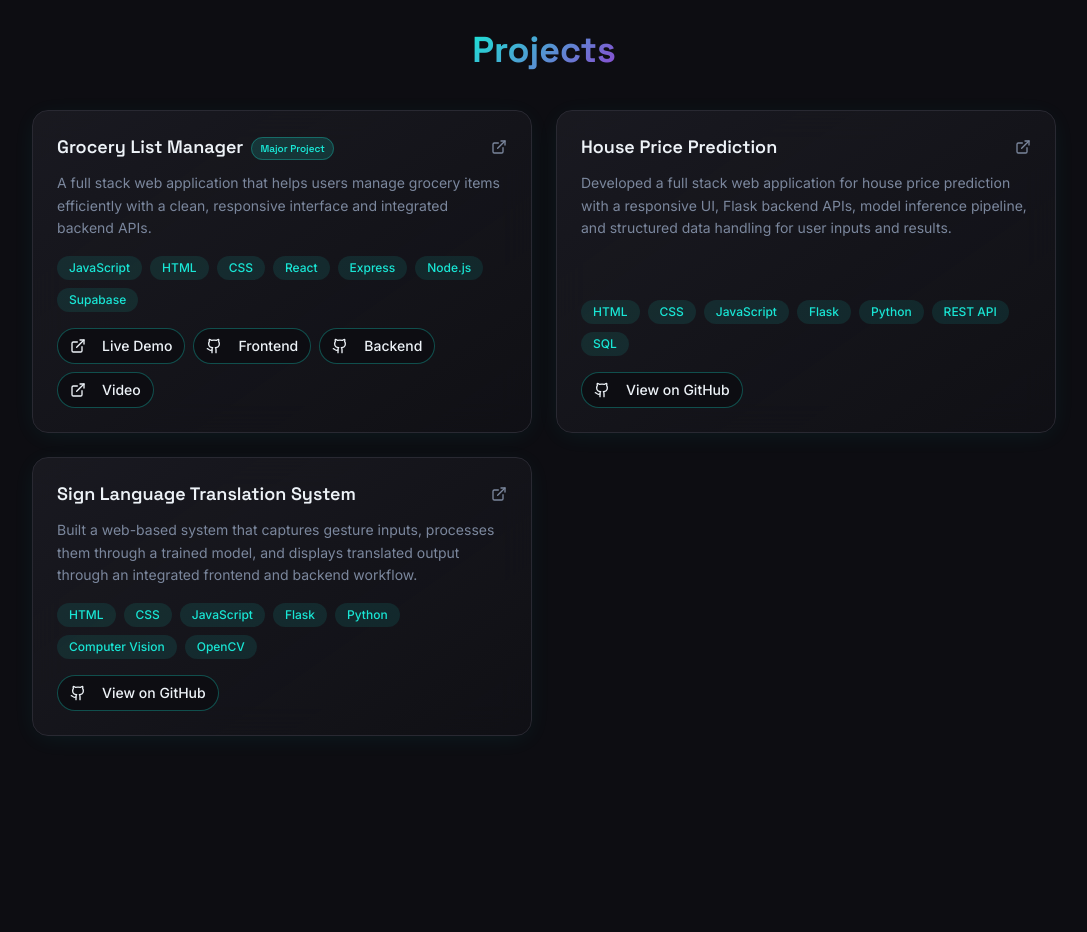
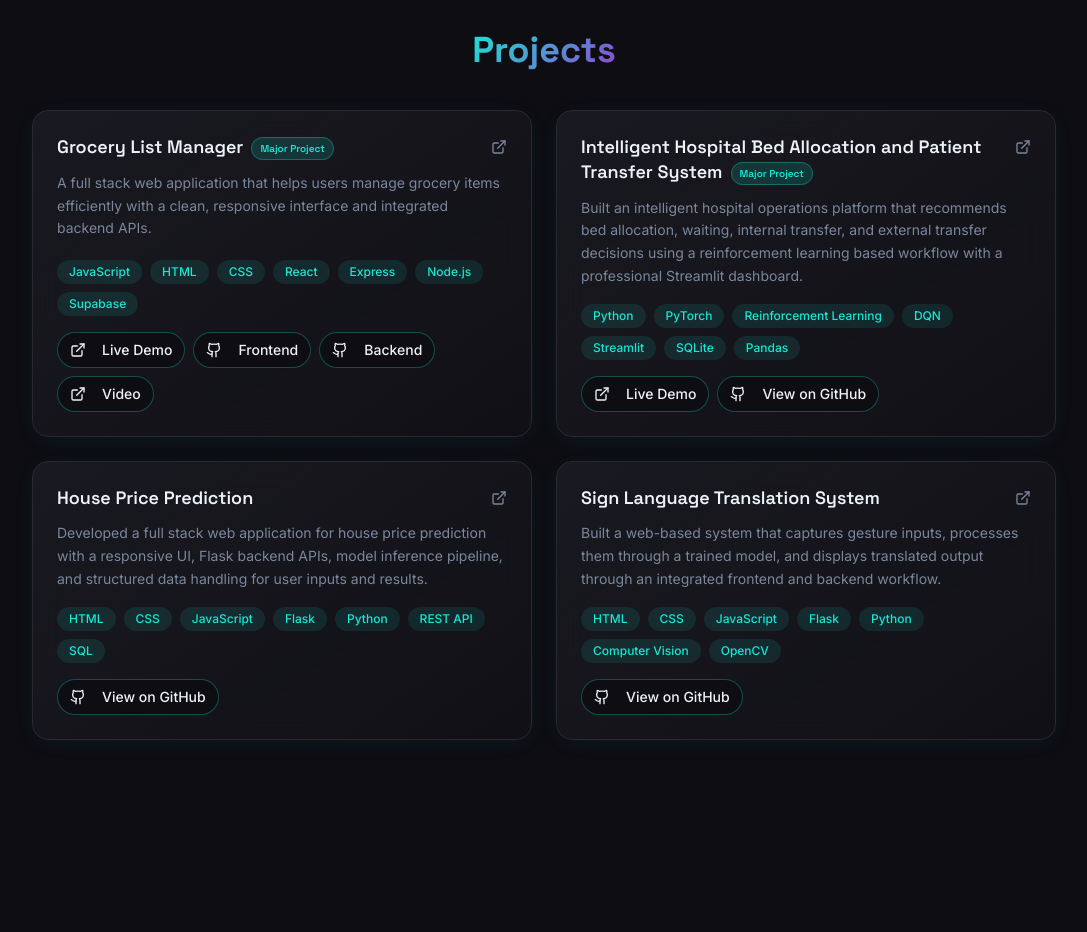
Before and after one commit to karnapuumamaheswari/portfolio, a React (Vite) app: page / in a window 1280 px wide. Shown: the part 3120-4052 px from the top of the page, without its empty margins (96-1183 px from the left). Built offline with nearby package versions, Linux system fonts and the light colour scheme; the HTML template or start-up script is replaced by a standard one.

Commit message:
Add intelligent hospital project to portfolio

```diff
--- a/src/components/portfolio/ProjectsSection.tsx
+++ b/src/components/portfolio/ProjectsSection.tsx
@@ -33,6 +33,23 @@ const projects: Project[] = [
     frontend: "https://github.com/karnapuumamaheswari/grocery-list-manager-frontend",
     backend: "https://github.com/karnapuumamaheswari/grocery-list-manager-backend",
     demo: "https://drive.google.com/file/d/1NxgqKLhGJh9mFSGodIOB9YRHO2N5mIb0/view?usp=sharing",
+  },
+  {
+    title: "Intelligent Hospital Bed Allocation and Patient Transfer System",
+    description:
+      "Built an intelligent hospital operations platform that recommends bed allocation, waiting, internal transfer, and external transfer decisions using a reinforcement learning based workflow with a professional Streamlit dashboard.",
+    stack: [
+      "Python",
+      "PyTorch",
+      "Reinforcement Learning",
+      "DQN",
+      "Streamlit",
+      "SQLite",
+      "Pandas",
+    ],
+    major: true,
+    live: "https://intelligent-bed-allocation.streamlit.app/",
+    github: "https://github.com/karnapuumamaheswari/intelligent-bed-allocation",
   },
   {
     title: "House Price Prediction",
```
